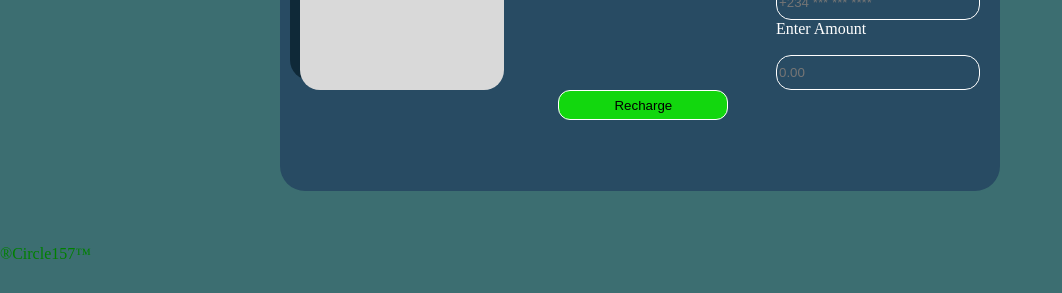
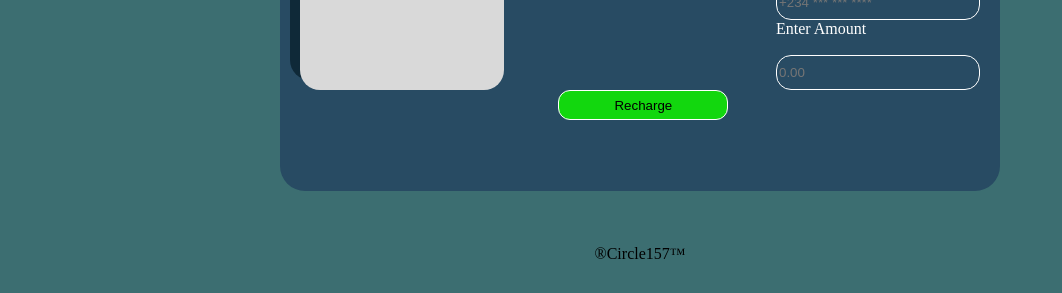
Before and after one commit to Majam4u/Circle-157-Phonie-, a plain HTML site: page index.html in a window 1280 px wide. Shown: the part 523-816 px from the top of the page, without its empty margins (0-1062 px from the left). Drawn offline with Linux system fonts and the light colour scheme.

```diff
--- a/index.html
+++ b/index.html
@@ -41,11 +41,9 @@
 
     </div>
   </div>
-  <footer>
-    <div>
-      <p class="footer"> &reg;Circle157&trade;  </p>
-    </div>
-  </footer>
+  <div>
+    <p class="footer"> &reg;Circle157&trade; </p>
+  </div>
   <!-- // ============= EEND DO NOT EDIT ============== // -->
   <script src="index.mjs" type="module" defer></script>
   <!-- // ============= EEND DO NOT EDIT ============== // -->
--- a/style.css
+++ b/style.css
@@ -122,5 +122,10 @@
 }
 
 .footer{
-
+  display: flex;
+  justify-content: center;
+/*   background: whitesmoke; */
+  color: black;
+  align-items: center;
+  font-weight: 30px;
 }
```
Also changed, not shown: script.js (+0 -11 lines), 1 other file.
